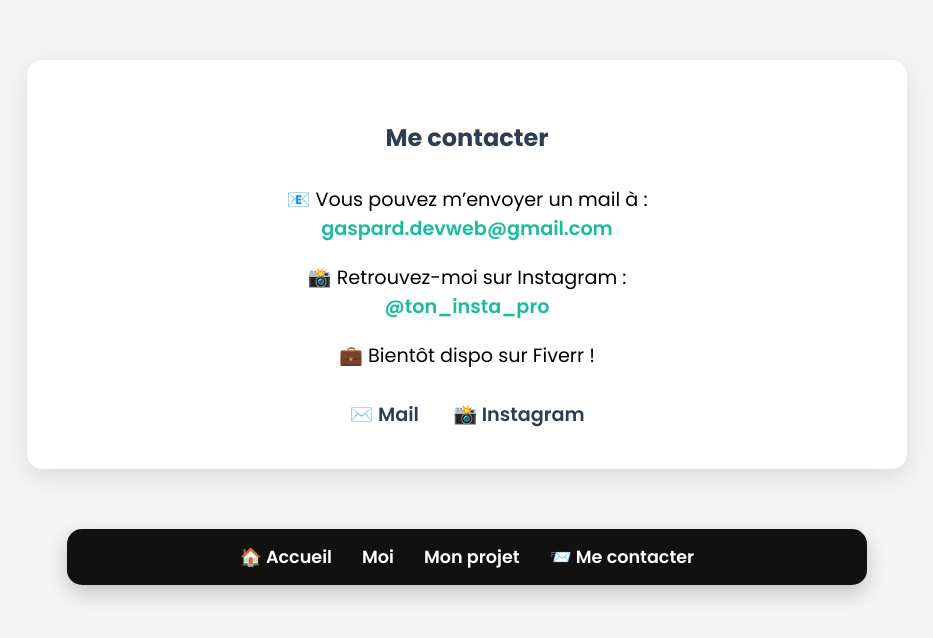
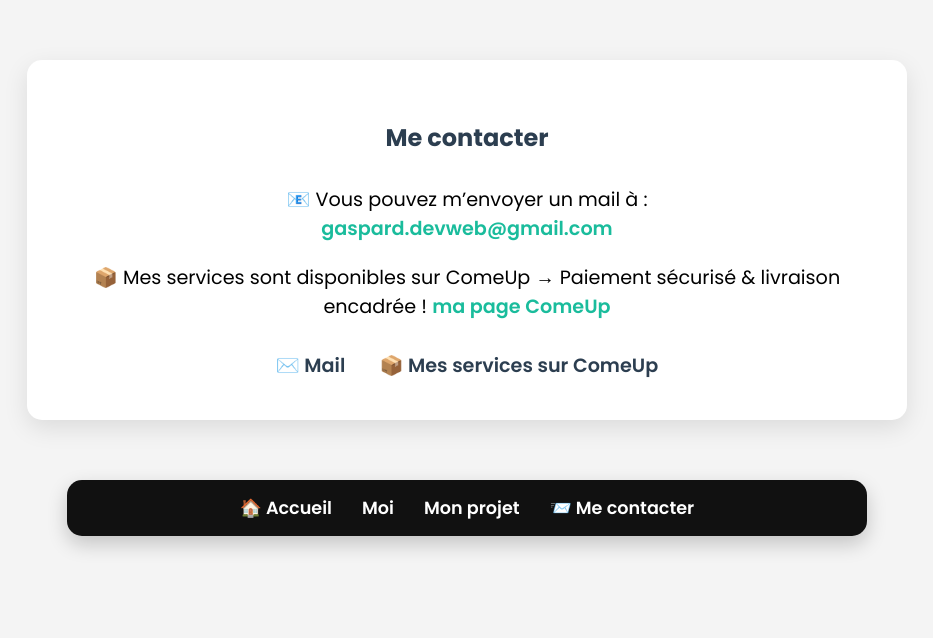
Before and after one commit to gaspard-devweb/mon-site-pro, a plain HTML site: page pages/me_contacter.html in a window 1280 px wide. Shown: the whole page, without its empty margins (173-1106 px from the left). Drawn offline with Linux system fonts and the light colour scheme.

Commit message:
Update me_contacter.html

```diff
--- a/pages/me_contacter.html
+++ b/pages/me_contacter.html
@@ -15,16 +15,14 @@
       <a href="mailto:gaspard.devweb@gmail.com">gaspard.devweb@gmail.com</a>
     </p>
 
-    <p>📸 Retrouvez-moi sur Instagram : <br>
-      <a href="https://www.instagram.com/ton_insta_pro" target="_blank">@ton_insta_pro</a>
+    <p>📦 Mes services sont disponibles sur ComeUp
+→ Paiement sécurisé & livraison encadrée !
+   <a href="https://www.comeup.com/toncomeup" target="_blank">ma page ComeUp</a>
     </p>
-
-    <p>💼 Bientôt dispo sur Fiverr !</p>
 
     <div class="social-links">
       <a href="mailto:gaspard.devweb@gmail.com">✉️ Mail</a>
-      <a href="https://www.instagram.com/ton_insta_pro" target="_blank">📸 Instagram</a>
-      <!-- Tu rajouteras Fiverr ici plus tard -->
+      <a href="https://www.comeup.com/toncomeup" target="_blank">📦 Mes services sur ComeUp</a>
     </div>
   </section>
 
```
